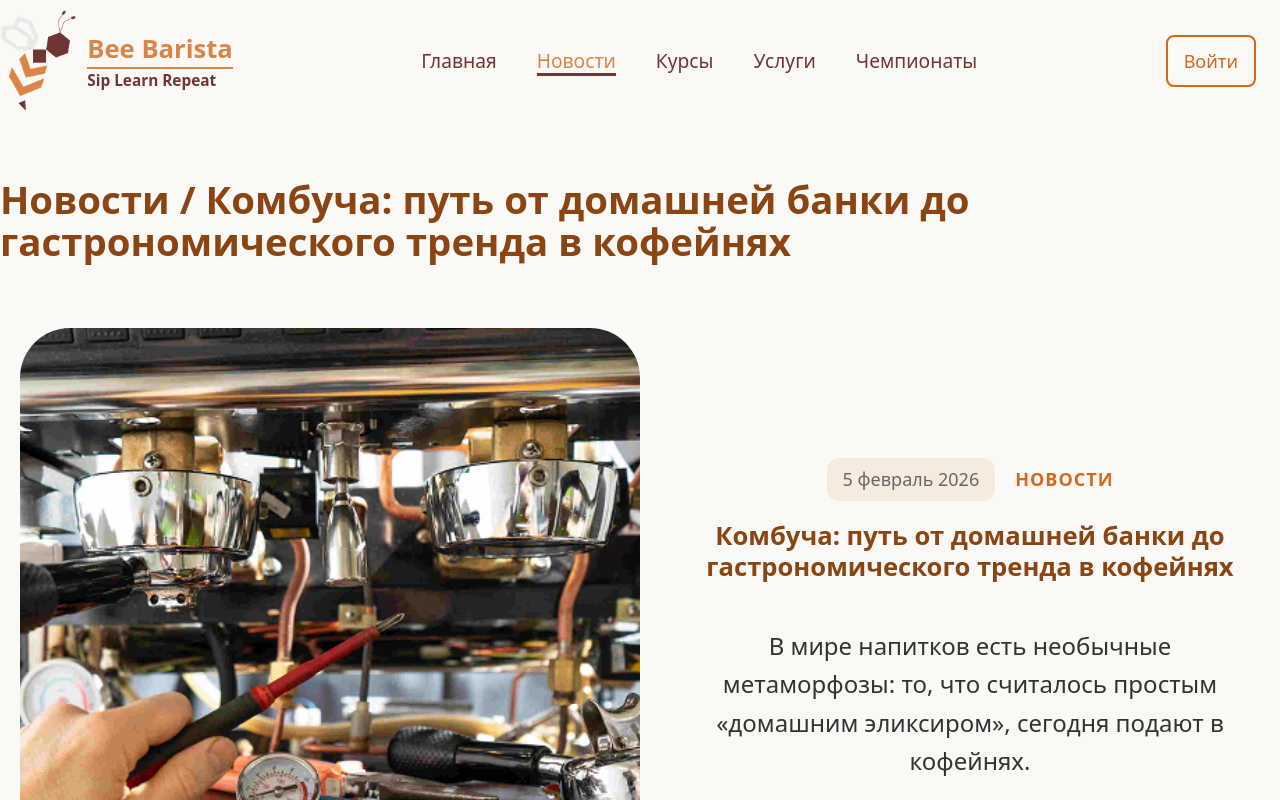
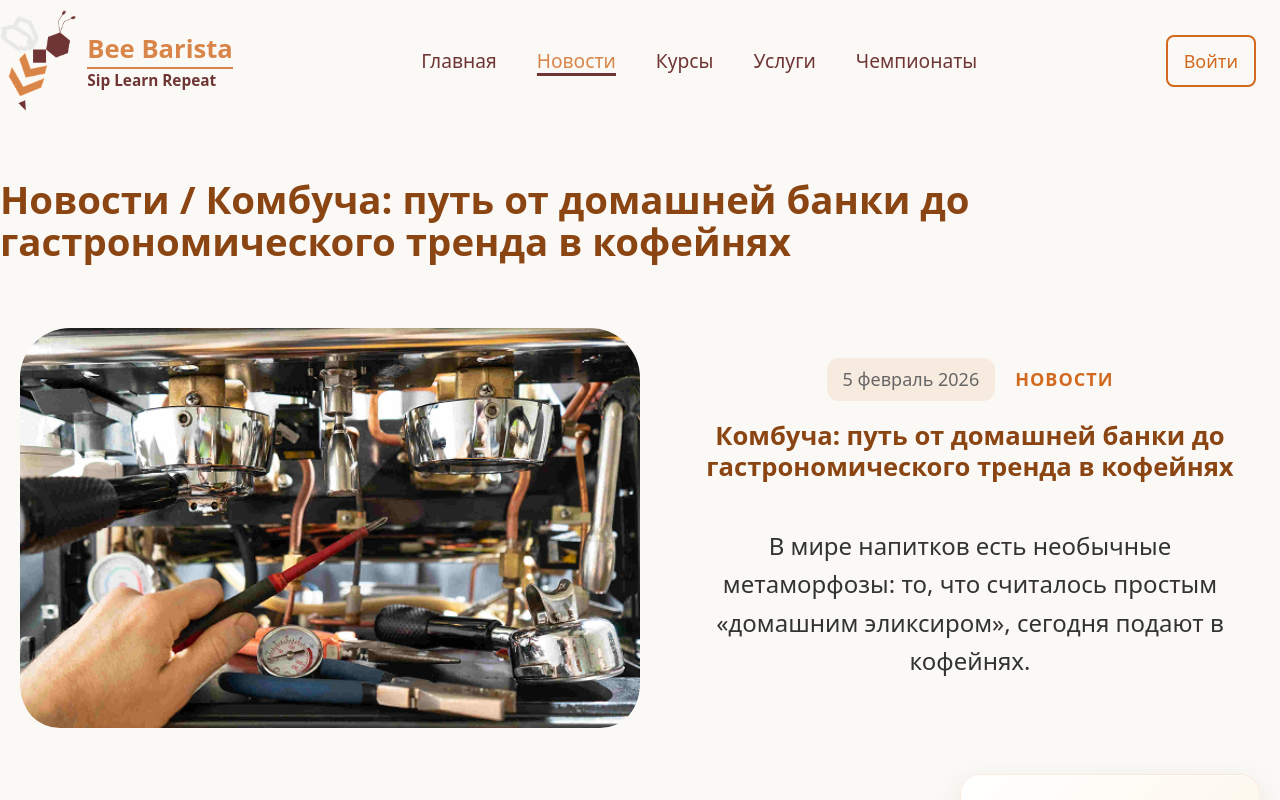
Before and after one commit to romkalan/Coffee-Tea-Mastery, a React (Vite) app: page /news/006357ec-b173-4985-b8a5-a7bc41821bba in a window 1280 px wide. Built offline with nearby package versions, Linux system fonts and the light colour scheme.

Commit message:
fix: reduce news detail image height to 400px

```diff
--- a/src/components/DetailNewInfo/styles.module.scss
+++ b/src/components/DetailNewInfo/styles.module.scss
@@ -9,7 +9,7 @@
   display: flex;
   gap: 40px;
   align-items: center;
-  margin-bottom: 60px;
+  margin-bottom: 40px;
 
 
   @media (max-width: 1024px) {
@@ -33,7 +33,7 @@
 .previewImage {
   width: 100%;
   border-radius: 40px;
-  height: 600px;
+  height: 400px;
   object-fit: cover;
   transition: transform 0.5s ease;
 
```
